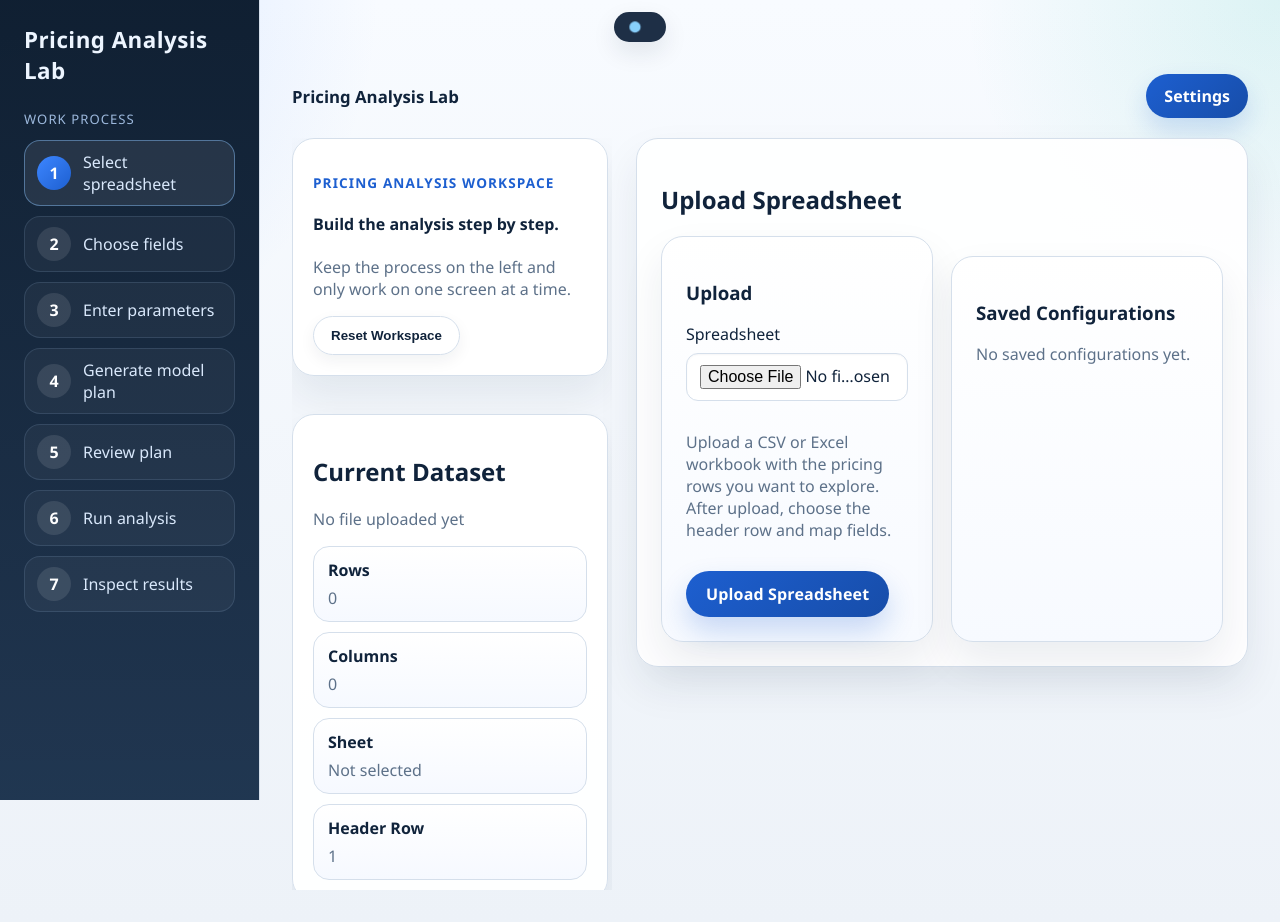
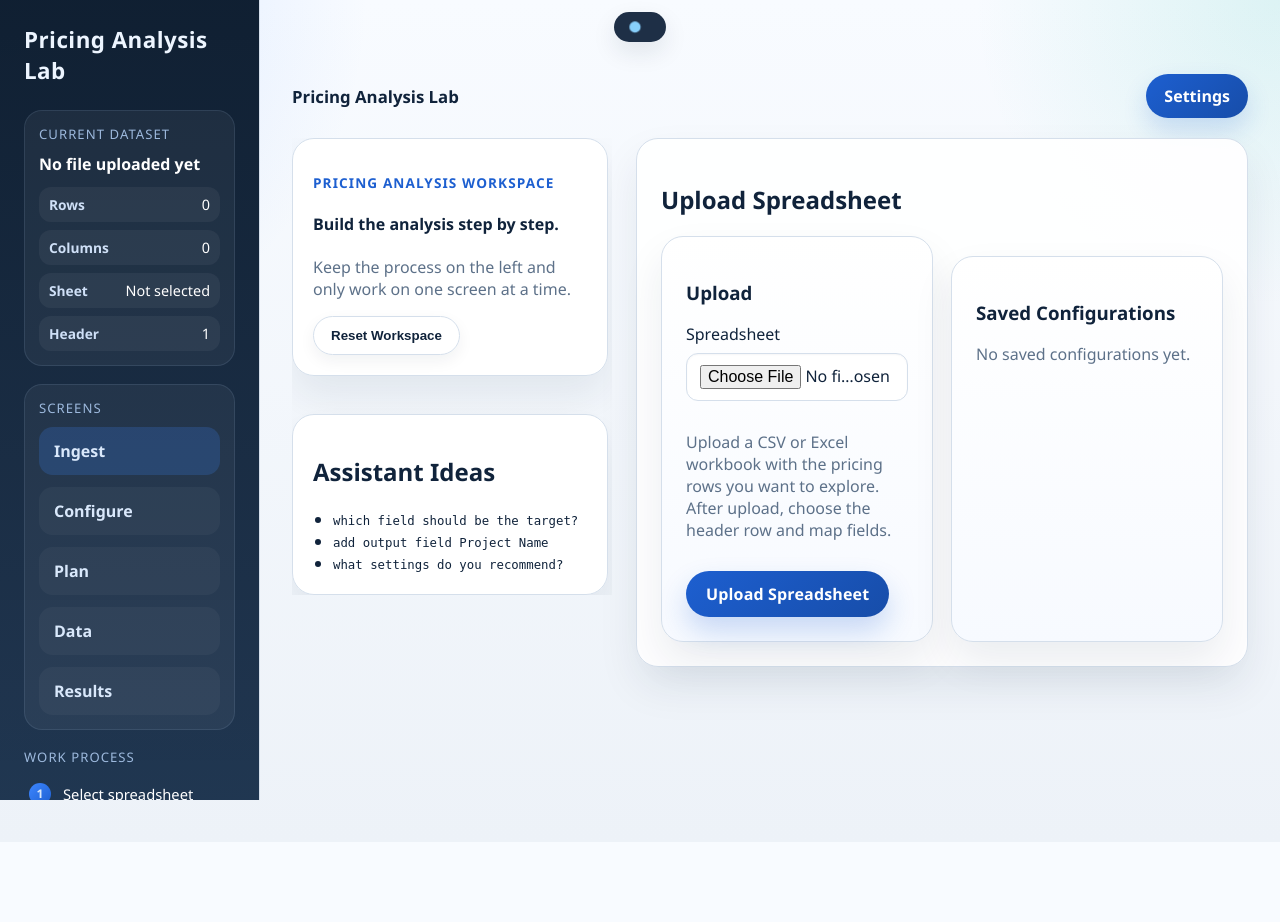
Before and after one commit to zageabb/Pricing_Analysis_Lab, a Flask app: page / in a window 1280 px wide. After the commit the page ends 800 px from the top, so only its background shows below. Run offline with Flask 3, Linux system fonts and the light colour scheme.

Commit message:
Refine sidebar layout and persistent chat

```diff
--- a/pricing_analysis_lab/routes/analysis.py
+++ b/pricing_analysis_lab/routes/analysis.py
@@ -219,6 +219,7 @@ def assistant():
                 step=request.form.get("step", type=int) or 4,
                 header_row=state["data_source"].get("header_row", 1),
                 screen=request.form.get("return_screen") or request.form.get("screen") or "plan",
+                chat=request.form.get("chat") or "open",
             )
         )
 
@@ -234,6 +235,7 @@ def assistant():
             step=request.form.get("step", type=int) or 4,
             header_row=updated_state["data_source"].get("header_row", 1),
             screen=request.form.get("return_screen") or request.form.get("screen") or "plan",
+            chat=request.form.get("chat") or "open",
         )
     )
 
@@ -250,6 +252,7 @@ def clear_assistant():
             step=request.form.get("step", type=int) or 4,
             header_row=state["data_source"].get("header_row", 1),
             screen=request.form.get("return_screen") or request.form.get("screen") or "plan",
+            chat=request.form.get("chat") or "open",
         )
     )
 
--- a/pricing_analysis_lab/static/app.css
+++ b/pricing_analysis_lab/static/app.css
@@ -93,11 +93,72 @@ body.app-busy * {
 }
 
 .sidebar-section-label {
-  margin-bottom: 12px;
+  margin-bottom: 10px;
   font-size: 0.82rem;
   letter-spacing: 0.08em;
   text-transform: uppercase;
   color: #9db9dd;
+}
+
+.sidebar-card {
+  margin-bottom: 18px;
+  padding: 14px;
+  border: 1px solid rgba(157, 185, 221, 0.14);
+  border-radius: 18px;
+  background: rgba(255, 255, 255, 0.05);
+}
+
+.sidebar-card-title {
+  margin: 0 0 12px;
+  color: white;
+  font-weight: 700;
+  word-break: break-word;
+}
+
+.sidebar-meta-list {
+  display: grid;
+  gap: 8px;
+}
+
+.sidebar-meta-list div {
+  display: grid;
+  grid-template-columns: minmax(0, 1fr) auto;
+  gap: 10px;
+  align-items: baseline;
+  padding: 8px 10px;
+  border-radius: 12px;
+  background: rgba(255, 255, 255, 0.05);
+}
+
+.sidebar-meta-list strong {
+  color: #cfe0f7;
+  font-size: 0.86rem;
+}
+
+.sidebar-meta-list span {
+  color: white;
+  font-size: 0.9rem;
+}
+
+.sidebar-screen-list {
+  display: grid;
+  gap: 8px;
+}
+
+.sidebar-screen-link {
+  text-decoration: none;
+  color: #d9e8fb;
+  padding: 9px 12px;
+  border-radius: 12px;
+  border: 1px solid rgba(157, 185, 221, 0.14);
+  background: rgba(255, 255, 255, 0.04);
+  font-weight: 600;
+}
+
+.sidebar-screen-link-active {
+  color: white;
+  border-color: rgba(139, 195, 255, 0.42);
+  background: rgba(61, 134, 255, 0.2);
 }
 
 .sidebar-step-list {
@@ -110,30 +171,30 @@ body.app-busy * {
 
 .sidebar-step-item {
   display: grid;
-  grid-template-columns: 34px minmax(0, 1fr);
-  gap: 12px;
+  grid-template-columns: 24px minmax(0, 1fr);
+  gap: 10px;
   align-items: center;
-  padding: 10px 12px;
-  border: 1px solid rgba(157, 185, 221, 0.16);
+  padding: 6px 4px;
+  border: 1px solid transparent;
   border-radius: 16px;
-  background: rgba(255, 255, 255, 0.04);
   color: #d9e8fb;
+  font-size: 0.92rem;
 }
 
 .sidebar-step-number {
-  width: 34px;
-  height: 34px;
+  width: 22px;
+  height: 22px;
   border-radius: 999px;
-  background: rgba(255, 255, 255, 0.1);
-  color: white;
+  background: rgba(255, 255, 255, 0.08);
+  color: #d9e8fb;
   text-align: center;
-  line-height: 34px;
+  line-height: 22px;
   font-weight: 700;
+  font-size: 0.75rem;
 }
 
 .sidebar-step-active {
-  border-color: rgba(139, 195, 255, 0.45);
-  background: rgba(255, 255, 255, 0.08);
+  color: white;
 }
 
 .sidebar-step-active .sidebar-step-number {
@@ -467,29 +528,6 @@ body.app-busy * {
 .workspace-stage > .panel:first-child,
 .workspace-stage > .hero:first-child {
   margin-top: 0;
-}
-
-.workspace-stat-list {
-  display: grid;
-  gap: 10px;
-}
-
-.workspace-stat-list div {
-  border: 1px solid var(--line);
-  border-radius: 16px;
-  padding: 12px 14px;
-  background: linear-gradient(180deg, #ffffff 0%, #f6f9ff 100%);
-}
-
-.workspace-stat-list strong,
-.workspace-stat-list span,
-.workspace-step-number {
-  display: block;
-}
-
-.workspace-stat-list span {
-  margin-top: 6px;
-  color: var(--muted);
 }
 
 .workspace-screen-list {
--- a/pricing_analysis_lab/templates/analysis/home.html
+++ b/pricing_analysis_lab/templates/analysis/home.html
@@ -15,31 +15,6 @@
       <form method="post" action="{{ url_for('analysis.reset_wizard') }}">
         <button type="submit" class="ghost-button">Reset Workspace</button>
       </form>
-    </section>
-
-    <section class="panel workspace-rail-panel">
-      <h2>Current Dataset</h2>
-      <p class="muted">{{ selected_file_id or "No file uploaded yet" }}</p>
-      <div class="workspace-stat-list">
-        <div><strong>Rows</strong><span>{{ dataset_profile.row_count }}</span></div>
-        <div><strong>Columns</strong><span>{{ dataset_profile.column_count }}</span></div>
-        <div><strong>Sheet</strong><span>{{ dataset_profile.sheet_name or "Not selected" }}</span></div>
-        <div><strong>Header Row</strong><span>{{ wizard_state.data_source.header_row or dataset_profile.header_row or 1 }}</span></div>
-      </div>
-    </section>
-
-    <section class="panel workspace-rail-panel">
-      <h2>Screens</h2>
-      <nav class="workspace-screen-list">
-        {% for screen in screens %}
-        <a
-          href="{{ url_for('analysis.home', file_id=selected_file_id, step=current_step, screen=screen.key, header_row=wizard_state.data_source.header_row or 1) }}"
-          class="workspace-screen-link {% if current_screen == screen.key %}workspace-screen-link-active{% endif %}"
-        >
-          {{ screen.label }}
-        </a>
-        {% endfor %}
-      </nav>
     </section>
 
     <section class="panel workspace-rail-panel">
@@ -545,7 +520,7 @@
   })();
 </script>
 {% if selected_file_id %}
-<details class="assistant-float" id="assistant-float">
+<details class="assistant-float" id="assistant-float" {% if request.args.get("chat") == "open" %}open{% endif %}>
   <summary class="assistant-fab">AI Chat</summary>
   <div class="assistant-modal panel">
     <div class="assistant-modal-header">
@@ -557,6 +532,7 @@
         <input type="hidden" name="step" value="{{ current_step }}">
         <input type="hidden" name="screen" value="{{ current_screen }}">
         <input type="hidden" name="return_screen" value="{{ current_screen }}">
+        <input type="hidden" name="chat" value="open">
         <button type="submit" class="ghost-button">Clear Chat</button>
       </form>
     </div>
@@ -584,6 +560,7 @@
         <input type="hidden" name="step" value="{{ current_step }}">
         <input type="hidden" name="screen" value="{{ current_screen }}">
         <input type="hidden" name="return_screen" value="{{ current_screen }}">
+        <input type="hidden" name="chat" value="open">
         <input type="hidden" name="parameter_fields" value='{{ wizard_state.parameter_fields | tojson }}'>
         <input type="hidden" name="target_fields" value='{{ wizard_state.target_fields | tojson }}'>
         <input type="hidden" name="output_fields" value='{{ wizard_state.output_fields | tojson }}'>
--- a/pricing_analysis_lab/templates/base.html
+++ b/pricing_analysis_lab/templates/base.html
@@ -15,6 +15,29 @@
       <aside class="sidebar">
         <div class="brand">Pricing Analysis Lab</div>
         {% if request.blueprint == "analysis" and steps is defined %}
+        <section class="sidebar-card">
+          <div class="sidebar-section-label">Current Dataset</div>
+          <p class="sidebar-card-title">{{ selected_file_id or "No file uploaded yet" }}</p>
+          <div class="sidebar-meta-list">
+            <div><strong>Rows</strong><span>{{ dataset_profile.row_count }}</span></div>
+            <div><strong>Columns</strong><span>{{ dataset_profile.column_count }}</span></div>
+            <div><strong>Sheet</strong><span>{{ dataset_profile.sheet_name or "Not selected" }}</span></div>
+            <div><strong>Header</strong><span>{{ wizard_state.data_source.header_row or dataset_profile.header_row or 1 }}</span></div>
+          </div>
+        </section>
+        <section class="sidebar-card">
+          <div class="sidebar-section-label">Screens</div>
+          <nav class="sidebar-screen-list">
+            {% for screen in screens %}
+            <a
+              href="{{ url_for('analysis.home', file_id=selected_file_id, step=current_step, screen=screen.key, header_row=wizard_state.data_source.header_row or 1) }}"
+              class="sidebar-screen-link {% if current_screen == screen.key %}sidebar-screen-link-active{% endif %}"
+            >
+              {{ screen.label }}
+            </a>
+            {% endfor %}
+          </nav>
+        </section>
         <div class="sidebar-section-label">Work Process</div>
         <ol class="sidebar-step-list">
           {% for step in steps %}
```
